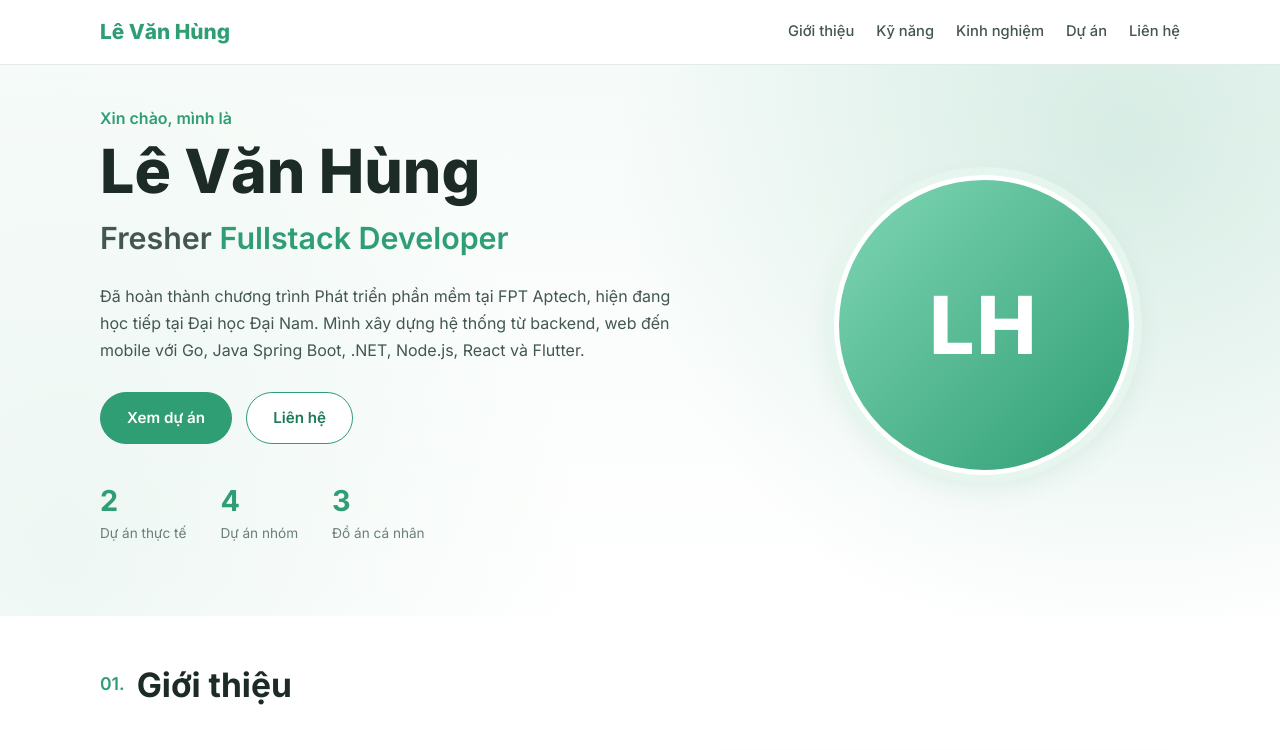
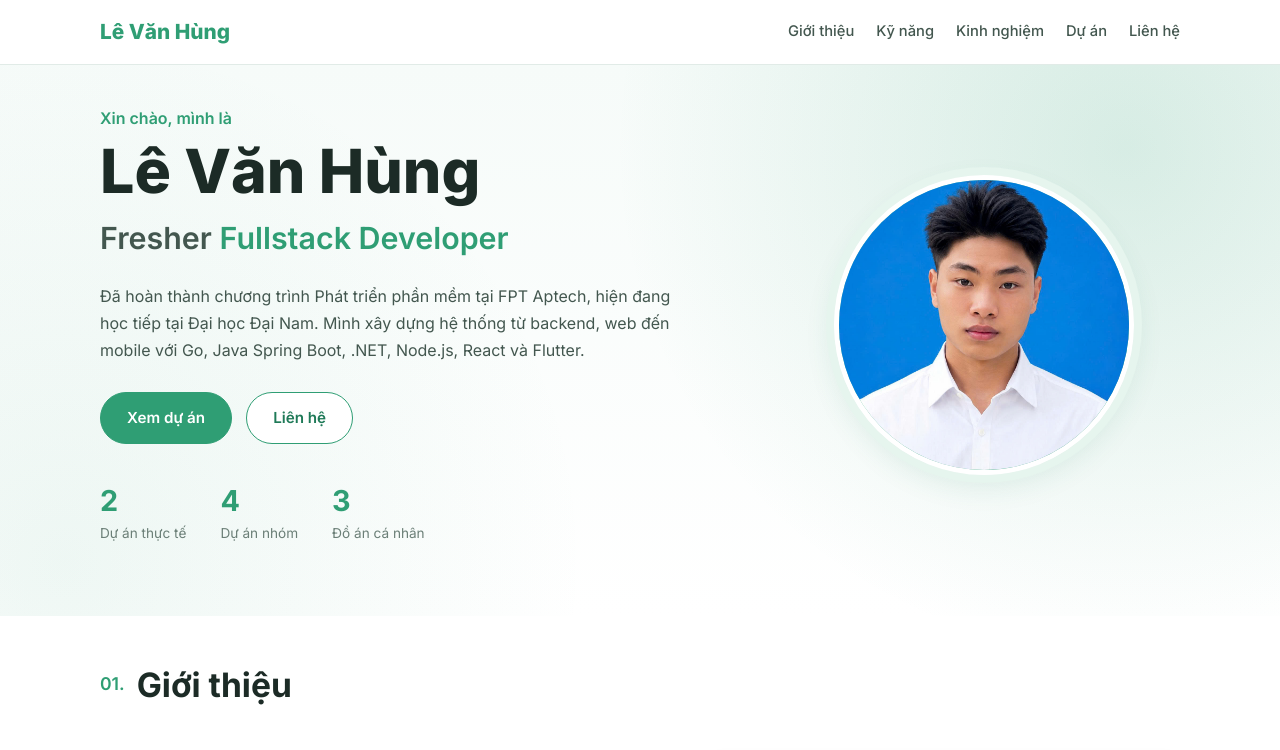
Before and after one commit to levanhungdev/BTL_Portfolio_CuoiKi_ThietKeWebVaTrienKhai, a plain HTML site: page index.html in a window 1280 px wide. Shown: the top 750 px of the page. Drawn offline with Linux system fonts and the light colour scheme; the site is published under a folder, as on GitHub Pages, so addresses that start at the root find nothing.

Commit message:
Ban 6: Sua duong dan anh dai dien de khac phuc loi 404 tren GitHub Pages

```diff
--- a/index.html
+++ b/index.html
@@ -52,7 +52,7 @@
 
         <div class="hero__photo">
           <div class="avatar">
-            <img src="/assets/chandung.jpg" alt="Ảnh Lê Văn Hùng" onerror="this.style.display='none'">
+            <img src="assets/chandung.jpg" alt="Ảnh Lê Văn Hùng" onerror="this.style.display='none'">
             <span class="avatar__initials">LH</span>
           </div>
         </div>
```
Also changed, not shown: docs/Screenshot 2026-11-17 090935.png (added), docs/Screenshot 2026-11-17 090949.png (added).
